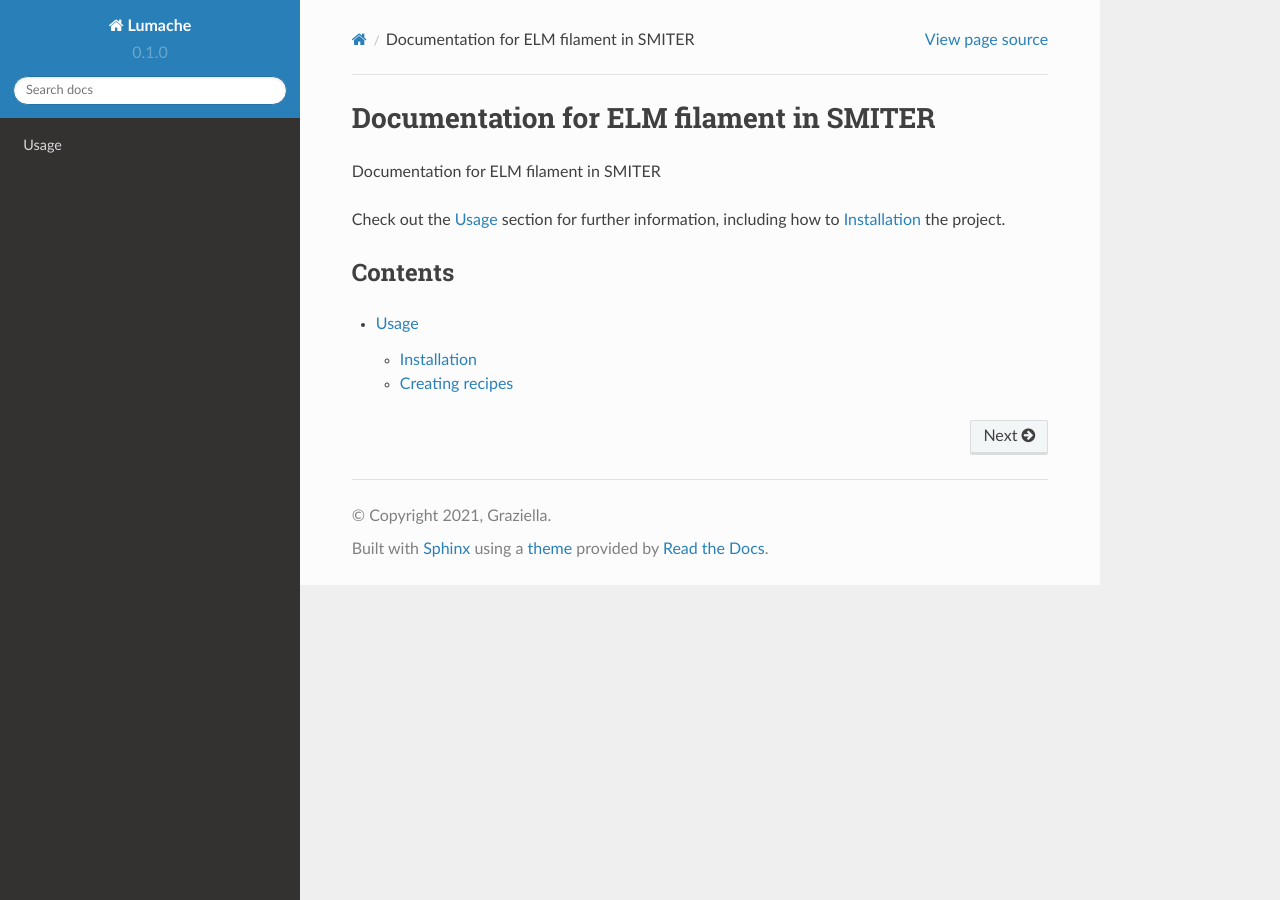
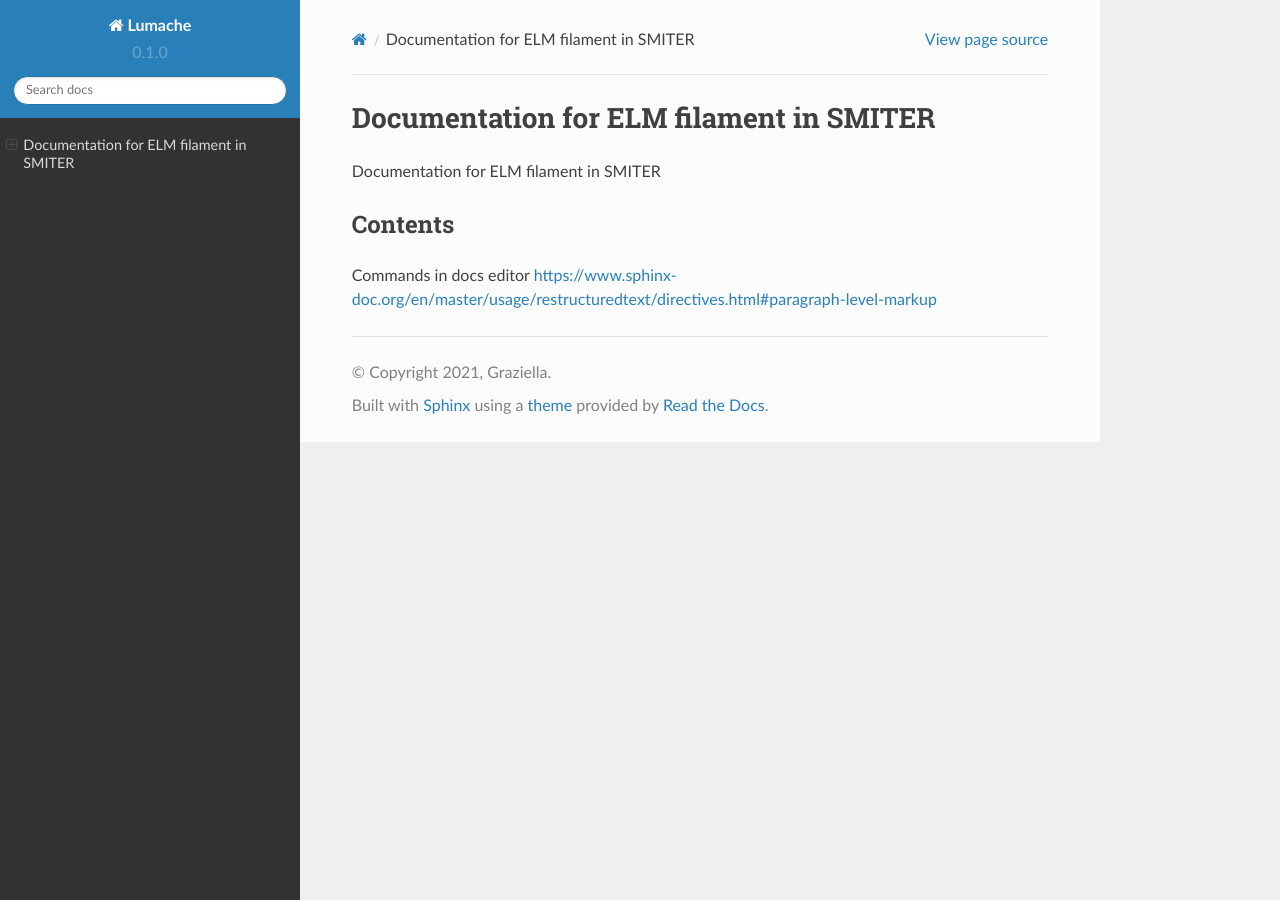
Before and after one commit to sunwmoon/Sunwoo, a Sphinx documentation site: the page built from docs/source/index.rst, in a window 1280 px wide. Built offline with Sphinx 7.4.7 and the Read the Docs theme 2.0.0, drawn with Linux system fonts in a browser that asks for light colours.

Commit message:
Update index.rst

```diff
--- a/docs/source/index.rst
+++ b/docs/source/index.rst
@@ -3,13 +3,8 @@ Documentation for ELM filament in SMITER
 
 Documentation for ELM filament in SMITER
 
-
-Check out the :doc:`usage` section for further information, including how to :ref:`installation` the project.
-
 Contents
 ----
 
-.. toctree::
-
-   usage
-   api
+Commands in docs editor
+https://www.sphinx-doc.org/en/master/usage/restructuredtext/directives.html#paragraph-level-markup
```
